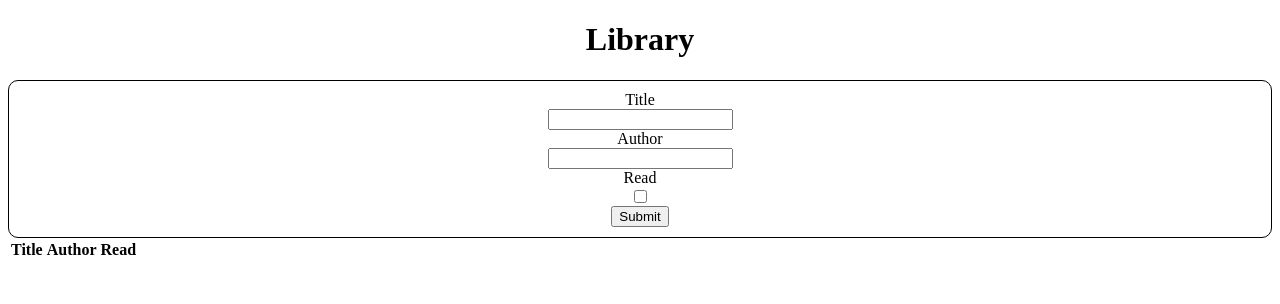
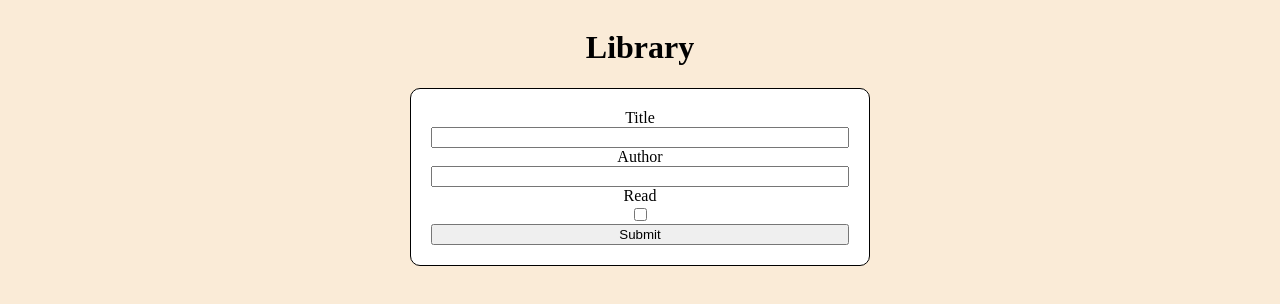
Before and after one commit to TMNTony/library, a website: page index.html in a window 1280 px wide. Drawn offline with Linux system fonts and the light colour scheme.

Commit message:
Fix form width and add color

```diff
--- a/index.html
+++ b/index.html
@@ -10,7 +10,7 @@
 </head>
 <body>
    <h1>Library</h1>
-   <form>
+   <form class="myForm">
     <label for="title">Title</label>
     <input type="text" id="title" required>
     <label for="author">Author</label>
@@ -19,17 +19,11 @@
     <input type="checkbox" id="read">
     <button id="btn">Submit</button>
    </form>
-   <table>
-    <tr>
-      <th>Title</th>
-      <th>Author</th>
-      <th>Read</th>
-      <th></th>
-      <th></th>
-    </tr>
-    <tbody id="myTable">
-
-    </tbody>
-   </table>
+   <div class="tableContainer">
+      <table>
+        <tbody id="myTable">
+        </tbody>
+      </table>
+   </div>
 </body>
 </html>
--- a/style.css
+++ b/style.css
@@ -1,12 +1,41 @@
-form {
-    display: flex;
-    flex-direction: column;
-    align-items: center;
-    border: 1px solid black;
-    border-radius: 10px;
-    padding: 10px;
+body {
+   display: flex;
+   flex-direction: column;
+   align-items: center;
+   background-color: antiquewhite;
 }
-
 h1 {
     text-align: center;
 }
+
+.myForm {
+    border: 1px solid black;
+    border-radius: 10px;
+    display: grid;
+    padding: 20px;
+    width: 33%;
+    text-align: center;
+    background-color: white;
+}
+
+/* tbody{
+    display: grid;
+    grid-template-columns: 2fr 2fr 1fr 1fr 1fr;
+} */
+
+.header {
+    display: grid;
+    grid-template-columns: 2fr 2fr 1fr 1fr 1fr;
+    grid-column: 1/-1;
+    width: 600px;
+    align-items: center;
+    justify-items: center;
+    align-content: center;
+    justify-content: center;
+}
+
+
+.myTable tr{
+    display: grid;
+    grid-template-columns: 2fr 2fr 1fr 1fr 1fr;
+}
```
